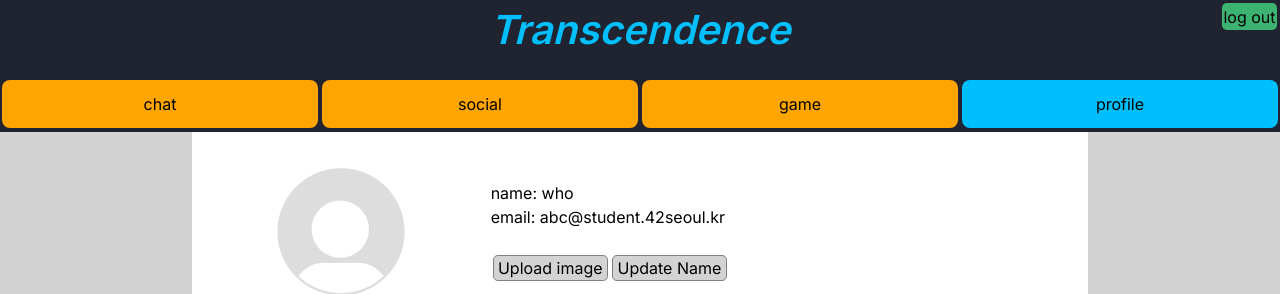
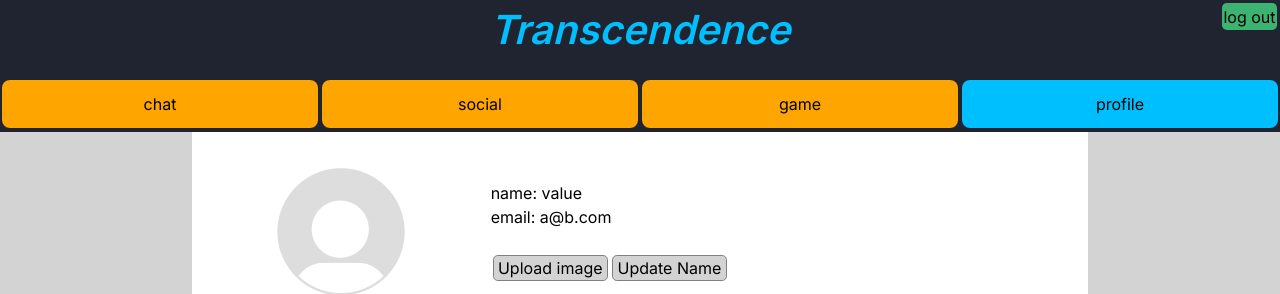
Before and after one commit to tehyoyee/chatting-game-42-transcendence, a Next.js app in the folder frontend/: page /content/profile in a window 1280 px wide. Shown: the top 294 px of the page. Built offline with nearby package versions, Linux system fonts and the light colour scheme; no server answers.

Commit message:
frontend - working on component protect

```diff
--- a/frontend/components/content/profile.tsx
+++ b/frontend/components/content/profile.tsx
@@ -1,7 +1,9 @@
 'use client'
 
+import { useRouter, redirect } from 'next/navigation';
 import Image from 'next/image';
 import User from '@/components/user/user';
+import { useAuthContext } from '@/components/user/auth';
 import styles from '/styles/profile.module.css';
 
 function uploadImage() {
@@ -23,19 +25,22 @@ function UploadBtn({ callback, children }: { callback: any, children: any}) {
   );
 }
 
-// component parameter explained
-// ({ props, children })
-// export default function Profile({ user }: { user: User }) {
 export default function Profile() {
-  const user: User = {
-    id: 0,
-    name: "who",
-    email: "abc@student.42seoul.kr",
-  };
-  const userProps: { prop: string, value: string }[] = [
-    { prop: "name", value: user.name },
-    { prop: "email", value: user.email },
+  const { loggedIn } = useAuthContext();
+  const router = useRouter();
+  const userProps = [
+    {
+      prop: "name",
+      value: "value",
+    },
+    {
+      prop: "email",
+      value: "a@b.com",
+    },
   ];
+
+//  const { recentMatchHistory, matchRecord, ranking, archivement } = pullProfileData();
+
   return (
     <>
       <div className="centerItemBlock gridRow1_2 gridCol1_2">
--- a/frontend/components/user/auth.tsx
+++ b/frontend/components/user/auth.tsx
@@ -10,7 +10,7 @@ interface IAuthContext {
   updateLoginState: Function,
 };
 
-export const AuthContext = createContext<IAuthContext | null>(null);
+const AuthContext = createContext<IAuthContext | null>(null);
 
 export function useAuthContext() {
   const currentAuthContext = useContext(AuthContext);
--- /dev/null
+++ b/frontend/components/user/protect.tsx
@@ -0,0 +1,13 @@
+'use client'
+
+import { ReactNode } from 'react';
+import { useAuthContext } from '@/components/user/auth';
+
+export default function ProtectComponent({ children }: { children: ReactNode }) {
+  const { loggedIn } = useAuthContext();
+  return (
+    <>
+      {children}
+    </>
+  );
+}
```
